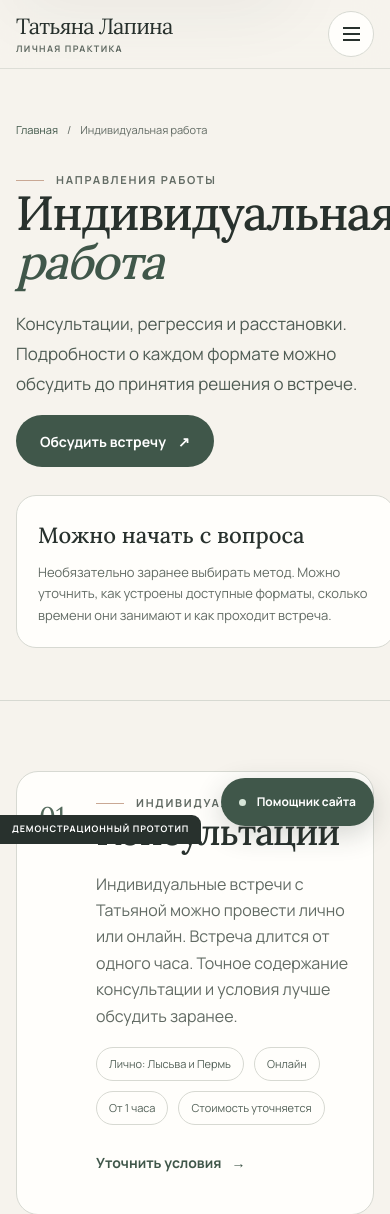
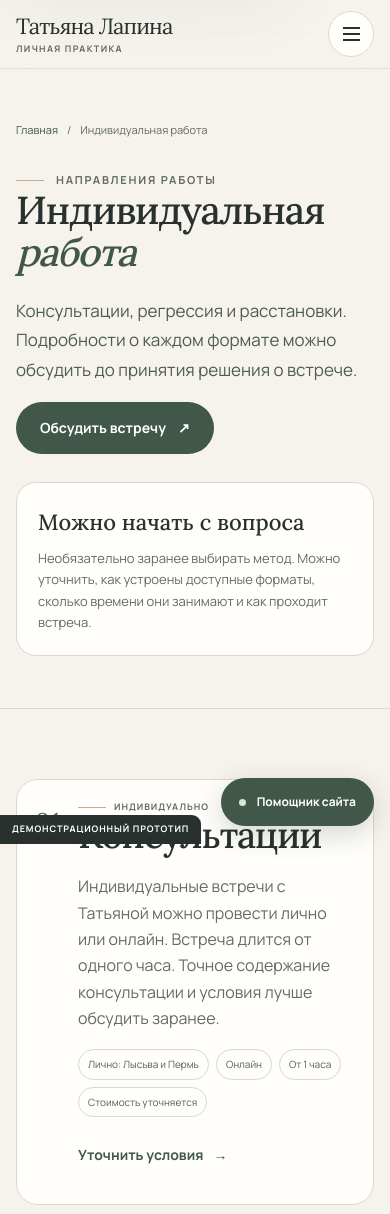
Before and after one commit to Helmslay/Test-web, a plain HTML site: page individual.html in a window 390 px wide. Shown: the top 1214 px of the page. Drawn offline with Linux system fonts and the light colour scheme.

Commit message:
Tighten individual directions page layout on narrow phones

```diff
--- a/assets/styles.css
+++ b/assets/styles.css
@@ -373,3 +373,60 @@
 }
 .skip-link:focus { top:12px; }
 .anchor-target { position:absolute; top:0; left:0; }
+
+
+/* Mobile fit: individual directions page only */
+@media (max-width: 440px) {
+  .page-individual .subhero h1 {
+    font-size: clamp(2.15rem, 10vw, 2.8rem);
+    line-height: 1.08;
+  }
+
+  .page-individual .service-detail {
+    grid-template-columns: 32px minmax(0, 1fr);
+    gap: 12px;
+    padding: 20px 17px;
+  }
+
+  .page-individual .service-detail > div:last-child {
+    min-width: 0;
+  }
+
+  .page-individual .service-detail .eyebrow {
+    gap: 8px;
+    font-size: 9px;
+    letter-spacing: .11em;
+  }
+
+  .page-individual .detail-facts {
+    gap: 7px;
+  }
+
+  .page-individual .detail-facts span {
+    max-width: 100%;
+    padding: 6px 9px;
+    font-size: 10px;
+    overflow-wrap: anywhere;
+  }
+
+  .page-individual .note-panel {
+    padding: 19px 20px;
+  }
+
+  .page-individual .process-card {
+    min-width: 0;
+    padding: 21px;
+  }
+}
+
+@media (max-width: 360px) {
+  .page-individual .subhero h1 {
+    font-size: clamp(2.1rem, 10vw, 2.35rem);
+  }
+
+  .page-individual .service-detail {
+    grid-template-columns: 29px minmax(0, 1fr);
+    gap: 10px;
+    padding: 18px 15px;
+  }
+}
```
